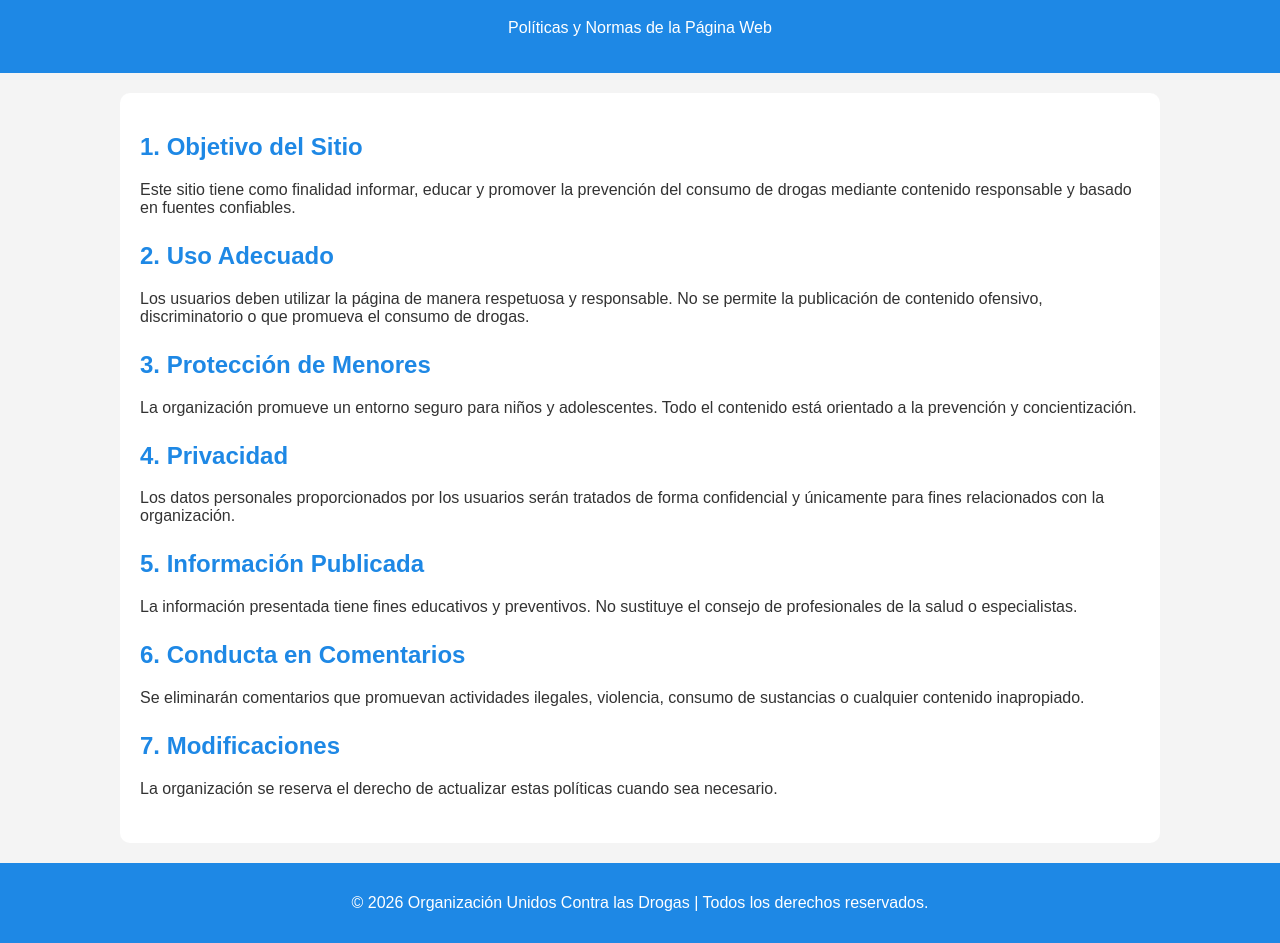
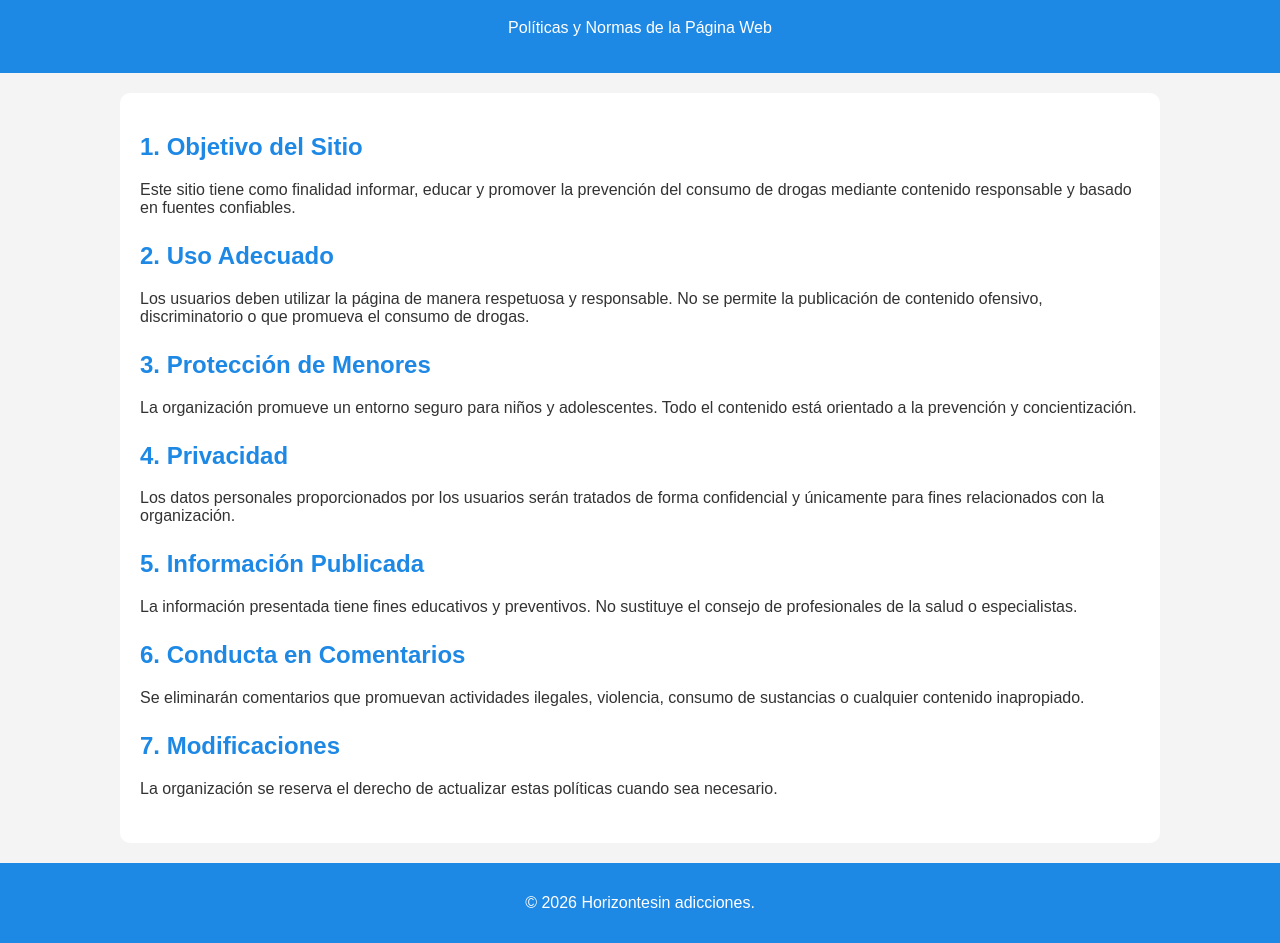
Before and after one commit to pepito64pro/Pol-ticas-del-sitio, a plain HTML site: page index.html in a window 1280 px wide. Shown: the part 81-1024 px from the top of the page. Drawn offline with Linux system fonts and the light colour scheme.

Commit message:
Update footer copyright text

```diff
--- a/index.html
+++ b/index.html
@@ -112,7 +112,7 @@
 </main>
 
 <footer>
-    <p>&copy; 2026 Organización Unidos Contra las Drogas | Todos los derechos reservados.</p>
+    <p>&copy; 2026 Horizontesin adicciones.</p>
 </footer>
 
 </body>
```
